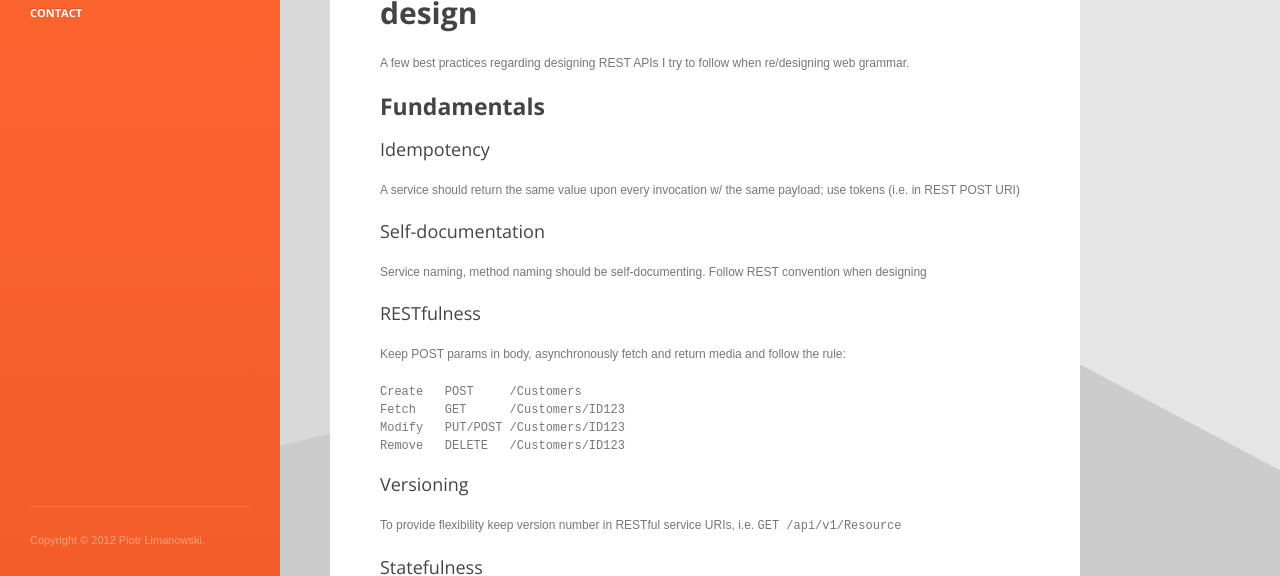
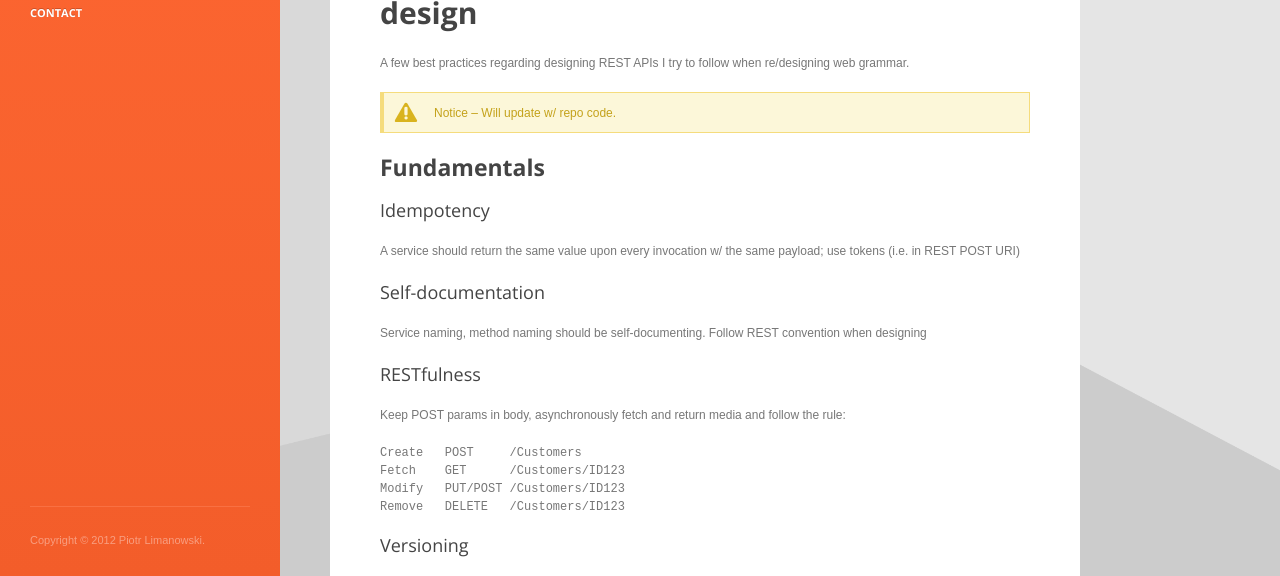
Before and after one commit to peel/peel.github.com-v1, a Jekyll site: the page built from _posts/notes/2012-08-24-grammar-nazi-my-take-on-rest-grammar.markdown, in a window 1280 px wide and 900 px high, cut to the strip 324-900 px from the top of the window. Built offline with Jekyll 4.4.1, drawn with Linux system fonts in a browser that asks for light colours; nearby versions of some CDN libraries; some web fonts are replaced; Markdown is read by kramdown in place of the engine named in the settings; comment, search, counter and statistics services are not loaded.

Commit message:
README markdown & post notice

```diff
--- a/_posts/notes/2012-08-24-grammar-nazi-my-take-on-rest-grammar.markdown
+++ b/_posts/notes/2012-08-24-grammar-nazi-my-take-on-rest-grammar.markdown
@@ -6,6 +6,8 @@ date: '2012-08-24 19:53:55'
 ---
 
 A few best practices regarding designing REST APIs I try to follow when re/designing web grammar.
+<p class="alertBox notice">Notice &#8211; Will update w/ repo code.</p>
+
 
 ###Fundamentals
 
```
Also changed, not shown: README.md, 1 other file.
